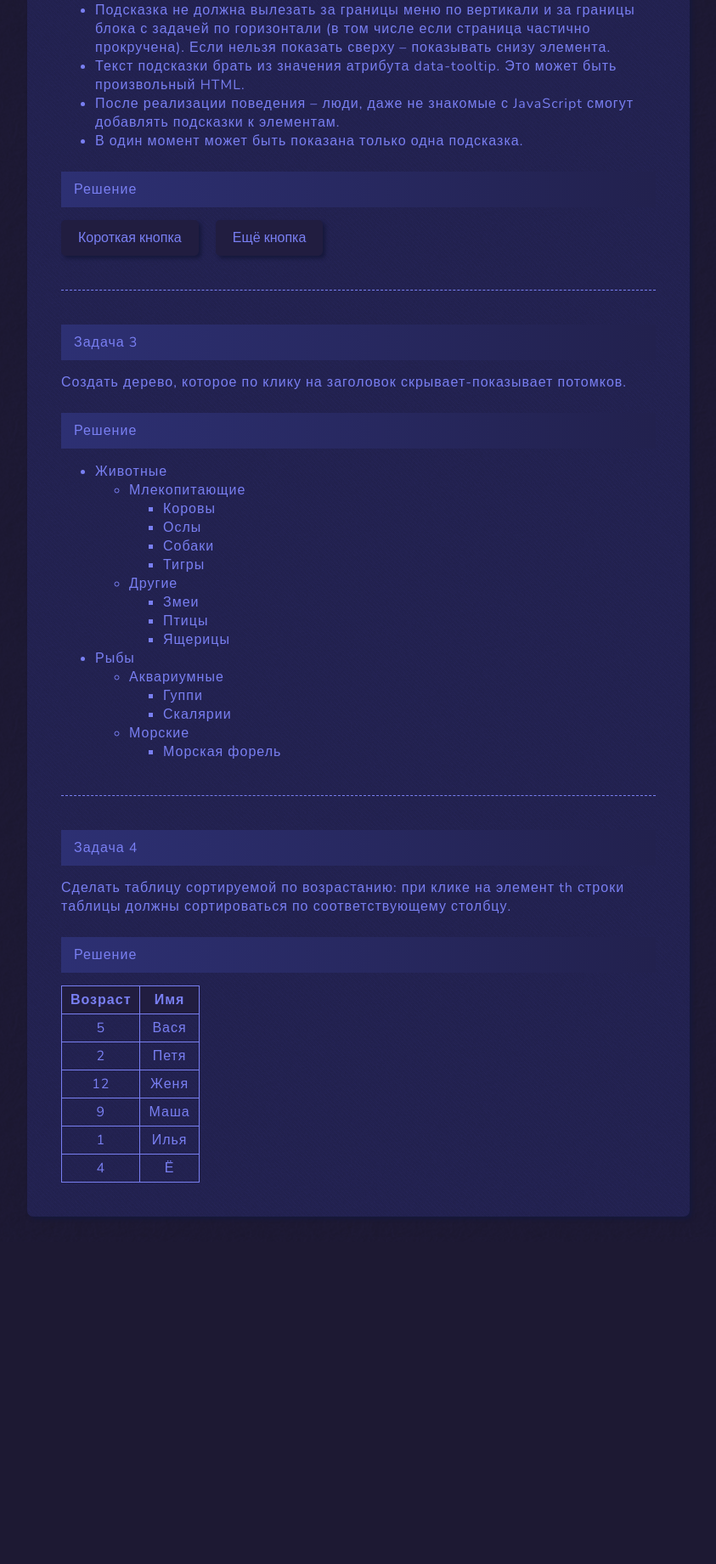
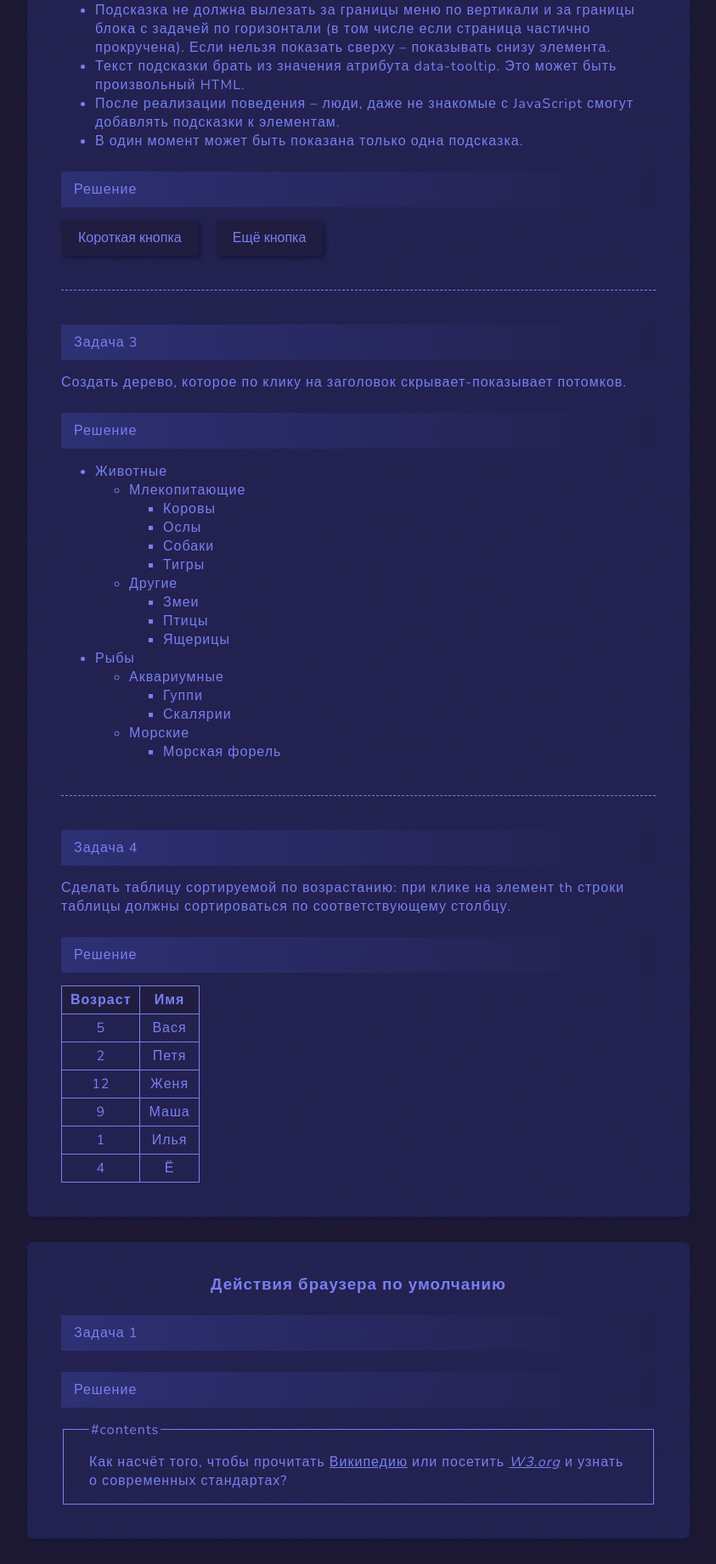
Before and after one commit to pew-rivza/learning, a PHP site: page /Vanilla/Pages/2_Browser/EventsIntro/index.php in a window 1280 px wide. Shown: the part 2044-3885 px from the top of the page at 85% size, without its empty margins (378-1221 px from the left). Before the commit the page ends 3476 px from the top, so only its background shows below. Run offline with PHP 8.4, Linux system fonts and the light colour scheme.

Commit message:
JS DefaultBrowserActions theme created

```diff
--- /dev/null
+++ b/Vanilla/Code/2_Browser/EventsIntro/DefaultBrowserActions.js
@@ -0,0 +1,16 @@
+'use strict';
+
+document.addEventListener("DOMContentLoaded", function () {
+    document.getElementById('preventing-links')
+        .addEventListener('click', function (event) {
+            let target = event.target.closest('a');
+
+            if (!target || !confirmLink(target.href)) {
+                event.preventDefault();
+            }
+        });
+});
+
+function confirmLink(href) {
+    return confirm(`Вы действительно хотите перейти по ссылке ${href}?`);
+}
--- a/Vanilla/Pages/2_Browser/EventsIntro/index.php
+++ b/Vanilla/Pages/2_Browser/EventsIntro/index.php
@@ -10,11 +10,13 @@ include_once __DIR__ . "/../../common/Menu.php";
         <ul>
             <li><a href="#browser-events">Введение в браузерные события</a></li>
             <li><a href="#event-delegation">Делегирование событий</a></li>
+            <li><a href="#default-browser-actions">Действия браузера по умолчанию</a></li>
         </ul>
     </div>
     <div class="content">
         <h2>Введение в события</h2>
         <? include_once __DIR__ . "/themes/BrowserEvents.php"; ?>
         <? include_once __DIR__ . "/themes/EventDelegation.php"; ?>
+        <? include_once __DIR__ . "/themes/DefaultBrowserActions.php"; ?>
     </div>
 </div>
--- /dev/null
+++ b/Vanilla/Pages/2_Browser/EventsIntro/themes/DefaultBrowserActions.php
@@ -0,0 +1,19 @@
+<script src="/Vanilla/Code/2_Browser/EventsIntro/DefaultBrowserActions.js"></script>
+
+<div class="theme">
+    <h3 id="default-browser-actions">Действия браузера по умолчанию</h3>
+    <div class="task">
+        <div class="header">Задача 1</div>
+
+        <div class="header">Решение</div>
+        <div id="preventing-links">
+            <fieldset>
+                <legend>#contents</legend>
+                <p>
+                    Как насчёт того, чтобы прочитать <a href="http://wikipedia.org">Википедию</a> или
+                    посетить <a href="http://w3.org"><i>W3.org</i></a> и узнать о современных стандартах?
+                </p>
+            </fieldset>
+        </div>
+    </div>
+</div>
--- a/Vanilla/Pages/common/Head.php
+++ b/Vanilla/Pages/common/Head.php
@@ -25,6 +25,7 @@ ini_set('display_startup_errors', 1);
     <link rel="stylesheet" href="/Vanilla/assets/css/pages/2_Browser/Document/styles-n-classes.css">
     <link rel="stylesheet" href="/Vanilla/assets/css/pages/2_Browser/EventsIntro/browser-events.css">
     <link rel="stylesheet" href="/Vanilla/assets/css/pages/2_Browser/EventsIntro/event-delegation.css">
+    <link rel="stylesheet" href="/Vanilla/assets/css/pages/2_Browser/EventsIntro/default-browser-actions.css">
 
     <script
             src="https://code.jquery.com/jquery-3.4.1.min.js"
--- a/Vanilla/assets/css/chapter-page.css
+++ b/Vanilla/assets/css/chapter-page.css
@@ -25,19 +25,6 @@
     position: fixed;
     width: 300px;
     z-index: 1;
-}
-
-.chapter-container .sub-menu a, a:visited {
-    color: var(--light-blue);
-    text-decoration: none;
-}
-
-.chapter-container .sub-menu a:hover {
-    color: #8f93f2;
-}
-
-.chapter-container .sub-menu a:active {
-    color: var(--light-blue);
 }
 
 .chapter-container .sub-menu ul {
--- a/Vanilla/assets/css/main.css
+++ b/Vanilla/assets/css/main.css
@@ -7,6 +7,19 @@
     --nunito-font: 'Nunito', sans-serif;
     --standart-font-size: 16px;
     --standart-blend-mode: multiply;
+}
+
+a, a:visited {
+    color: var(--light-blue);
+    text-decoration: none;
+}
+
+a:hover {
+    color: #8f93f2;
+}
+
+a:active {
+    color: var(--light-blue);
 }
 
 body {
--- /dev/null
+++ b/Vanilla/assets/css/pages/2_Browser/EventsIntro/default-browser-actions.css
@@ -0,0 +1,8 @@
+#preventing-links fieldset {
+    padding: 0 30px;
+    border: 1px var(--light-blue) solid;
+}
+
+#preventing-links fieldset a {
+    text-decoration: underline;
+}
```
